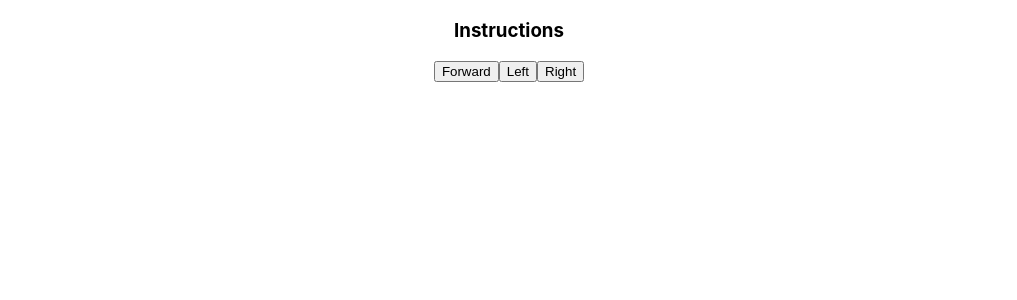
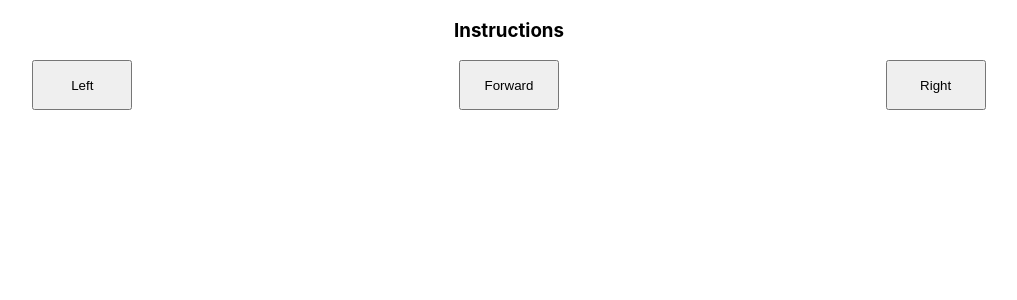
Before and after one commit to Jaume93/Mars-Rover-Mission, a React (Create React App) app in the folder rover-mars/: page / in a window 1280 px wide. Shown: the top 300 px of the page, without its empty margins (131-1148 px from the left). Built offline with nearby package versions, Linux system fonts and the light colour scheme.

Commit message:
obstacle detector wip

```diff
--- a/rover-mars/src/Components/Rover.css
+++ b/rover-mars/src/Components/Rover.css
@@ -0,0 +1,10 @@
+.buttons{
+    display: flex;
+    align-items: center;
+    justify-content: space-around;
+}
+
+.btnForward, .btnLeft, .btnRight {
+    width: 100px;
+    height: 50px;
+}
--- a/rover-mars/src/Components/Rover.js
+++ b/rover-mars/src/Components/Rover.js
@@ -2,14 +2,34 @@ import React, { useState } from 'react';
 import './Rover.css';
 
 export const Rover = () => {
+
     let [x, setX] = useState(0);
     let [y, setY] = useState(0);
+    let currentPosition = { x, y }
+    let statusObstacle = false;
     const [facing, setFacing] = useState('North');
 
-    const obstacle = { x: 1, y: 0 };
+    const obstacles = {
+        obstacle1: { x: 1, y: 0 },
+        obstacle2: { x: 1, y: 1 },
+    }
 
 
+    const obstacleDetector = () => {
+
+        console.log(currentPosition);
+        if (currentPosition == obstacles.obstacle1 || obstacles.obstacle2) {
+            console.log('Obstacle in front');
+            statusObstacle = true
+        }
+        if (statusObstacle == true) {
+
+        }
+    }
+    console.log(statusObstacle);
+
     const goForward = () => {
+        obstacleDetector()
         if (facing == 'North') {
             if (y == 200) {
                 console.log('moving rover to an invalid position');
@@ -19,9 +39,8 @@ export const Rover = () => {
                 setY(y + 1)
                 setFacing('North')
             }
-        }
-        else if (facing == 'East') {
-            if (x == 0) {
+        } else if (facing == 'East') {
+            if (x == 200) {
                 console.log('moving rover to an invalid position');
                 return
             }
@@ -29,8 +48,7 @@ export const Rover = () => {
                 setX(x + 1)
                 setFacing('East')
             }
-        }
-        else if (facing == 'West') {
+        } else if (facing == 'West') {
             if (x == 0) {
                 console.log('moving rover to an invalid position');
                 return
@@ -39,8 +57,7 @@ export const Rover = () => {
                 setX(x - 1)
                 setFacing('West')
             }
-        }
-        else if (facing == 'South') {
+        } else if (facing == 'South') {
             if (y == 0) {
                 console.log('moving rover to an invalid position');
                 return
@@ -55,28 +72,24 @@ export const Rover = () => {
         }
     }
 
-
     const rotateRight = () => {
         if (facing == 'North') {
             setFacing('East')
             console.log('Rover rotating to East');
-        }
-        else if (facing == 'East') {
+
+        } else if (facing == 'East') {
             setFacing('South')
             console.log('Rover rotating to South');
 
-        }
-        else if (facing == 'West') {
+        } else if (facing == 'West') {
             setFacing('North')
             console.log('Rover rotating to Nort');
 
-        }
-        else if (facing == 'South') {
+        } else if (facing == 'South') {
             setFacing('West')
             console.log('Rover rotating to West');
 
-        }
-        else {
+        } else {
             console.log('moving rover to an invalid position');
         }
     }
@@ -86,18 +99,15 @@ export const Rover = () => {
         if (facing == 'North') {
             setFacing('West')
             console.log('Rover rotating to West');
-        }
-        else if (facing == 'East') {
+        } else if (facing == 'East') {
             setFacing('North')
             console.log('Rover rotating to Nort');
 
-        }
-        else if (facing == 'West') {
+        } else if (facing == 'West') {
             setFacing('South')
             console.log('Rover rotating to South');
 
-        }
-        else if (facing == 'South') {
+        } else if (facing == 'South') {
             setFacing('East')
             console.log('Rover rotating to East');
         }
@@ -105,17 +115,18 @@ export const Rover = () => {
             console.log('moving rover to an invalid position');
         }
     }
-    console.log('x:', x, 'y:', y, facing);
+
+    console.log('x:', currentPosition.x, 'y:', currentPosition.y, facing, 'obstacle :', statusObstacle);
 
     return (
-        <div>
+        <div className='container'>
             <h3>Instructions</h3>
-            <div>
+            <div className='buttons'>
+                <button onClick={rotateLeft} className='btnLeft'> Left </button>
+
                 <button onClick={goForward} className='btnForward'> Forward </button>
 
-                <button onClick={rotateLeft}> Left </button>
-
-                <button onClick={rotateRight}> Right </button>
+                <button onClick={rotateRight} className='btnRight'> Right </button>
             </div>
         </div>
     )
```
Also changed, not shown: 2 other files (tests, documents, lock files or other folders).
